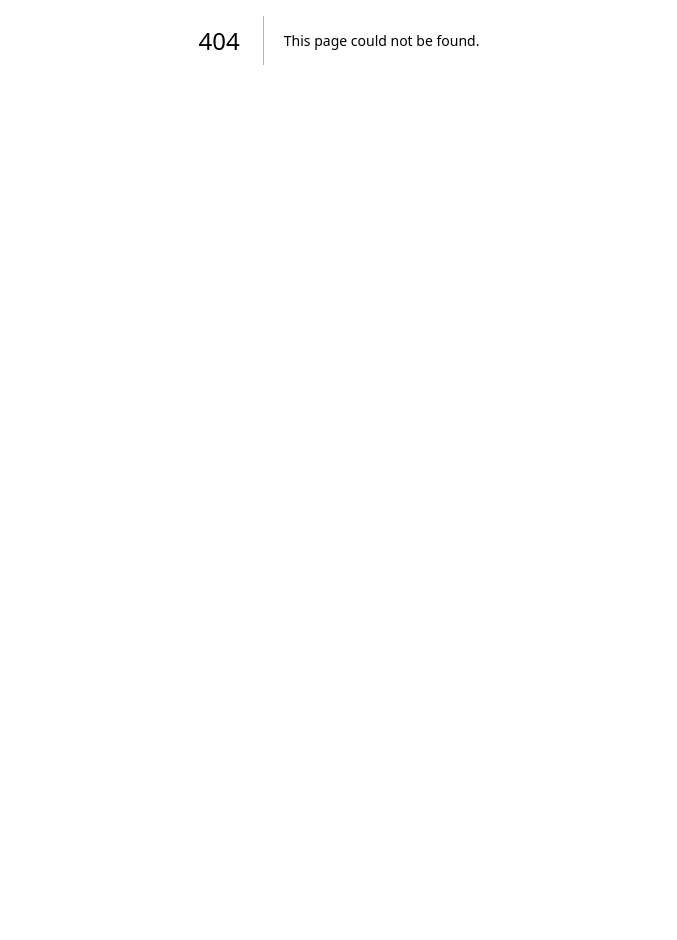
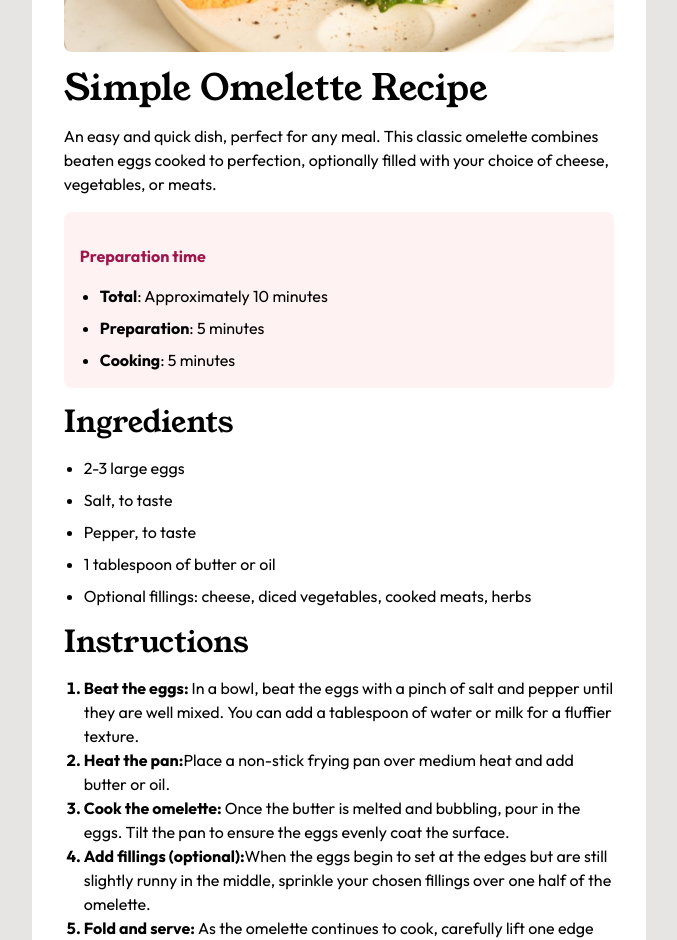
Before and after one commit to PrabinMhzn/FrontEndChallenge, a Next.js app: page /challenge_4 in a window 1280 px wide. Before the commit this address had no page. Shown: the part 360-1300 px from the top of the page, without its empty margins (301-978 px from the left). Before the commit the page ends 800 px from the top, so only its background shows below. Built offline with nearby package versions, Linux system fonts and the light colour scheme.

Commit message:
test commit

```diff
--- /dev/null
+++ b/src/app/challenge_4/page.tsx
@@ -0,0 +1,117 @@
+import React from "react";
+
+const page = () => {
+  return (
+    <div className="flex flex-col h-auto items-center justify-center bg-stone-200 text-black p-32  ">
+      <div className="flex-col items-center justify-center bg-white rounded-lg text-black p-8 h-auto w-3/5  ">
+        <img src="/images/image-omelette.jpeg" alt="" className="rounded-lg" />
+        <h1 className="text-4xl font-normal font-young-serif my-4">
+          Simple Omelette Recipe
+        </h1>
+        <p className="my-4">
+          An easy and quick dish, perfect for any meal. This classic omelette
+          combines beaten eggs cooked to perfection, optionally filled with your
+          choice of cheese, vegetables, or meats.
+        </p>
+        <div className="bg-red-50 rounded-lg p-4">
+          <h2 className="font-bold text-pink-800 my-4">Preparation time</h2>
+          <ul className="list-disc pl-5 space-y-2">
+            <li>
+              <span className="font-bold">Total</span>: Approximately 10 minutes
+            </li>
+            <li>
+              <span className="font-bold">Preparation</span>: 5 minutes
+            </li>
+            <li>
+              <span className="font-bold">Cooking</span>: 5 minutes
+            </li>
+          </ul>
+        </div>
+
+        <h1 className="text-3xl font-normal font-young-serif my-4">
+          Ingredients
+        </h1>
+        <ul className="list-disc pl-5 space-y-2">
+          <li>2-3 large eggs</li>
+          <li>Salt, to taste</li>
+          <li> Pepper, to taste</li>
+          <li>1 tablespoon of butter or oil</li>
+          <li>
+            Optional fillings: cheese, diced vegetables, cooked meats, herbs
+          </li>
+        </ul>
+        <h1 className="text-3xl font-normal font-young-serif my-4">
+          Instructions
+        </h1>
+        <ol className="list-decimal pl-5 font-bold">
+          <li>
+            Beat the eggs:{" "}
+            <span className="font-normal">
+              In a bowl, beat the eggs with a pinch of salt and pepper until
+              they are well mixed. You can add a tablespoon of water or milk for
+              a fluffier texture.
+            </span>
+          </li>
+          <li>
+            Heat the pan:
+            <span className="font-normal">
+              Place a non-stick frying pan over medium heat and add butter or
+              oil.
+            </span>
+          </li>
+          <li>
+            Cook the omelette:{" "}
+            <span className="font-normal">
+              Once the butter is melted and bubbling, pour in the eggs. Tilt the
+              pan to ensure the eggs evenly coat the surface.
+            </span>
+          </li>
+          <li>
+            Add fillings (optional):
+            <span className="font-normal">
+              When the eggs begin to set at the edges but are still slightly
+              runny in the middle, sprinkle your chosen fillings over one half
+              of the omelette.
+            </span>
+          </li>
+          <li>
+            Fold and serve:{" "}
+            <span className="font-normal">
+              As the omelette continues to cook, carefully lift one edge and
+              fold it over the fillings. Let it cook for another minute, then
+              slide it onto a plate.
+            </span>
+          </li>
+          <li>
+            Enjoy:{" "}
+            <span className="font-normal">
+              Serve hot, with additional salt and pepper if needed.
+            </span>
+          </li>
+        </ol>
+        <p></p>
+        <h1 className="text-3xl font-normal font-young-serif my-4">
+          Nutrition
+        </h1>
+        <p>
+          The table below shows nutritional values per serving without the
+          additional fillings.
+        </p>
+
+        <div className="grid grid-cols-2 w-full border-b-2">
+          <p>Calories</p>
+          <p>Carbs</p>
+          <p>Protein</p>
+          <p>Fat</p>
+
+          <p>277kcal</p>
+          <p>0g</p>
+          <p>20g</p>
+          <p>22g</p>
+        </div>
+      </div>
+    </div>
+  );
+};
+
+export default page;
--- a/src/app/globals.css
+++ b/src/app/globals.css
@@ -1,6 +1,6 @@
 @import url("https://fonts.googleapis.com/css2?family=Figtree:wght@500;800&display=swap");
 @import url("https://fonts.googleapis.com/css2?family=Inter:ital,opsz,wght@0,14..32,100..900;1,14..32,100..900&display=swap");
-
+@import url("https://fonts.googleapis.com/css2?family=Young+Serif&display=swap");
 @tailwind base;
 @tailwind components;
 @tailwind utilities;
--- a/src/app/layout.tsx
+++ b/src/app/layout.tsx
@@ -19,6 +19,7 @@ export default function RootLayout({
     <html lang="en">
       <body className={inter.className}>
         <Nav />
+
         {children}
       </body>
     </html>
--- a/src/app/page.tsx
+++ b/src/app/page.tsx
@@ -5,7 +5,7 @@ export default function Home() {
     <main className="flex h-screen flex-col items-center justify-between p-24 bg-slate-200 w-screen font-inter">
       <div className="flex flex-col justify-center items-center bg-slate-50 p-8 rounded-md min-w-96 mt-8">
         <h1 className="font-bold text-4xl">Front End Mentor Challenges</h1>
-        <ul className="flex flex-col mt-8 gap-8">
+        <ul className="flex flex-col mt-8 gap-8 w-full text-center px-8">
           <li className=" flex  flex-col text-center">
             <Link href="/challenge_1">
               <h1 className="hover:text-slate-300 bg-slate-500 p-4 rounded-lg hover:scale-110 duration-300">
@@ -27,6 +27,13 @@ export default function Home() {
               </h1>
             </Link>
           </li>
+          <li>
+            <Link href="/challenge_4">
+              <h1 className="hover:text-slate-300 bg-slate-500 p-4 rounded-lg hover:scale-110 duration-300">
+                challenge 4 -Recipe page
+              </h1>
+            </Link>
+          </li>
         </ul>
       </div>
     </main>
--- a/tailwind.config.ts
+++ b/tailwind.config.ts
@@ -1,3 +1,4 @@
+import { Outfit, Young_Serif } from "next/font/google";
 import type { Config } from "tailwindcss";
 
 const config: Config = {
@@ -20,6 +21,15 @@ const config: Config = {
         "gray-3900": " hsl(0, 0%, 8%)",
         "gray-3800": "hsl(0, 0%, 12%)",
         "gray-3700": "hsl(0, 0%, 20%)",
+
+        "stone-100": "hsl(30,54%,90%)",
+        "stone-150": "hsl(30,18%,87%)",
+        "stone-600": "hsl(30,10%,34%)",
+        "stone-900": "hsl(24,5%,18%)",
+
+        "Brown-800": "hsl(14,45%,36%)",
+        "Rose-800": "hsl(332,51%,32%)",
+        "Rose-50": "hsl(330,100%,98%)",
       },
       backgroundImage: {
         "gradient-radial": "radial-gradient(var(--tw-gradient-stops))",
@@ -29,6 +39,8 @@ const config: Config = {
       fontFamily: {
         figtree: ["Figtree", "sans-serif"],
         inter: ["Inter", "sans-serif"],
+        "young-serif": ['"Young Serif"', "serif"],
+        Outfit: ["Outfit", "sans-serif"],
       },
     },
   },
```
Also changed, not shown: public/images/image-omelette.jpeg (added).
